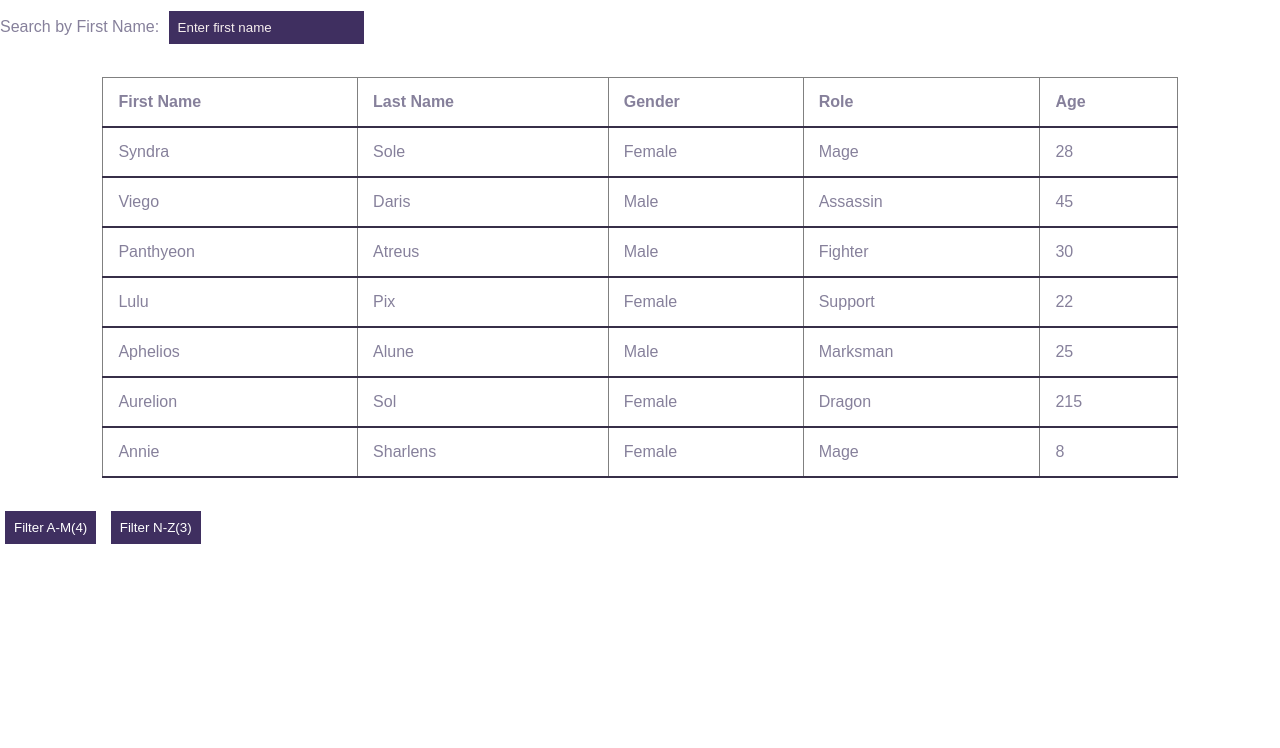
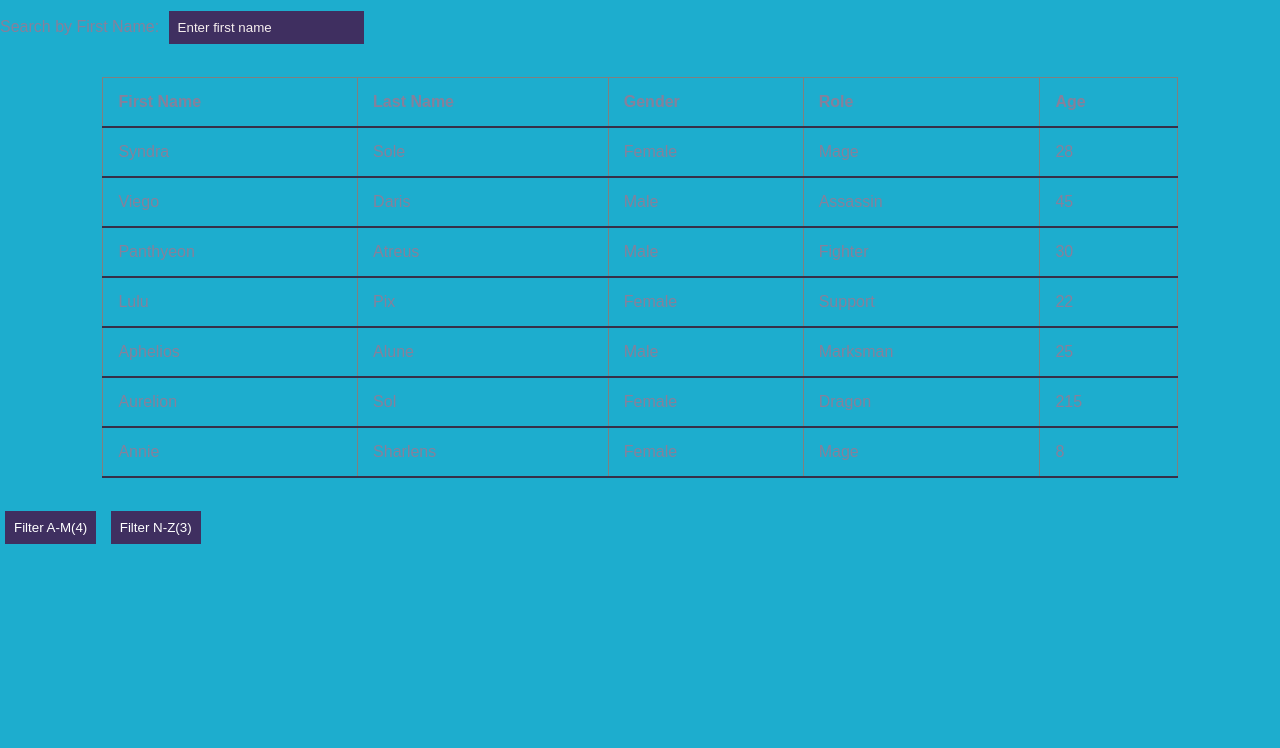
Before and after one commit to Sukhmanpreet-Kaur120/Sukhmanpreet_Kaur_WEB303Assignments, a plain HTML site: page index.html in a window 1280 px wide. Shown: the part 52-800 px from the top of the page. Drawn offline with Linux system fonts and the light colour scheme.

Commit message:
Update style.css

```diff
--- a/css/style.css
+++ b/css/style.css
@@ -1,6 +1,6 @@
 body {
     font-family:'Poppins', sans-serif;
-    background-color: rgb(29, 173, 206 119, 141);
+    background-color: rgb(29, 173, 206);
     color: #f7eaea;
     margin: 0;
     padding: 0;
```
